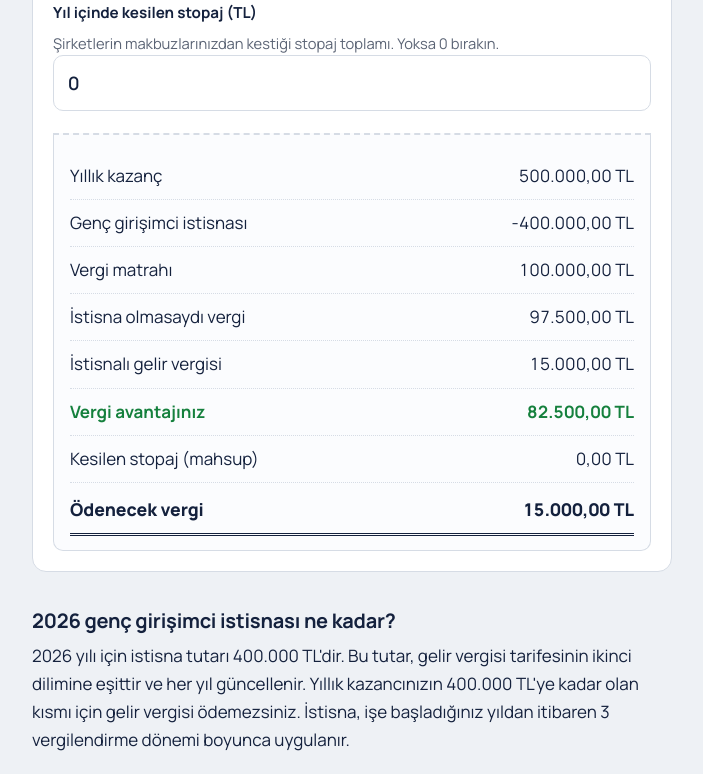
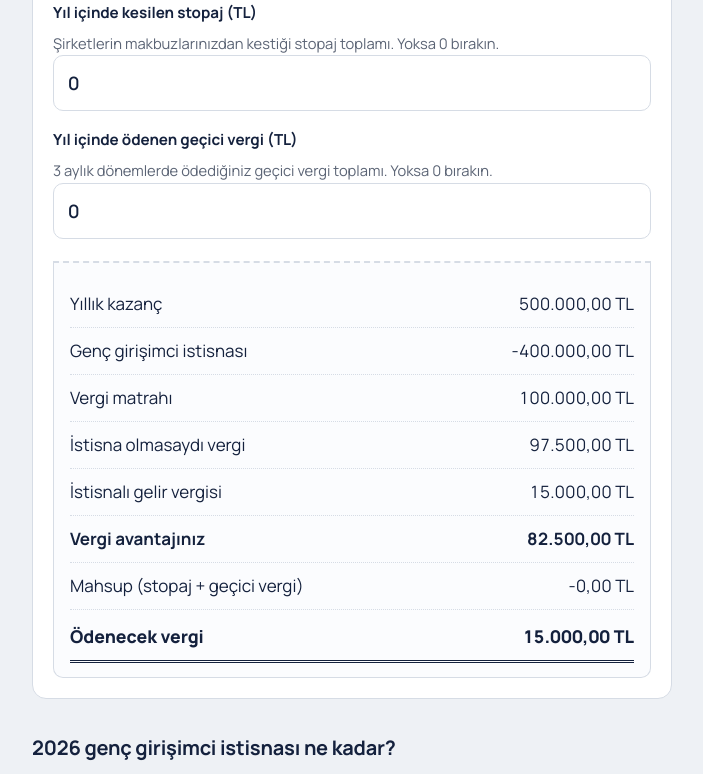
Before and after one commit to yavuzscvk-source/freelancer-vergi, a Next.js app: page /genc-girisimci-istisnasi in a window 1280 px wide. Shown: the part 500-1274 px from the top of the page, without its empty margins (288-991 px from the left). Built offline with nearby package versions, Linux system fonts and the light colour scheme.

Commit message:
Update Hesaplayici.js

```diff
--- a/app/genc-girisimci-istisnasi/Hesaplayici.js
+++ b/app/genc-girisimci-istisnasi/Hesaplayici.js
@@ -1,53 +1,25 @@
 "use client";
 
 import { useState } from "react";
+import { VERGI, gelirVergisiHesapla } from "../../lib/vergi";
+import { sayiyaCevir, tl } from "../../lib/format";
 
-// 2026 genç girişimci istisna tutarı (GVK mük. 20)
-const ISTISNA = 400000;
-
-// 2026 ücret dışı gelirler tarifesi (GVK md. 103)
-const DILIMLER = [
-  { ust: 190000, oran: 0.15 },
-  { ust: 400000, oran: 0.2 },
-  { ust: 1000000, oran: 0.27 },
-  { ust: 5300000, oran: 0.35 },
-  { ust: Infinity, oran: 0.4 },
-];
-
-function sayiyaCevir(metin) {
-  const temiz = metin.replace(/\./g, "").replace(",", ".").trim();
-  const sayi = parseFloat(temiz);
-  return isNaN(sayi) || sayi < 0 ? 0 : sayi;
-}
-
-function tl(sayi) {
-  return sayi.toLocaleString("tr-TR", { minimumFractionDigits: 2, maximumFractionDigits: 2 }) + " TL";
-}
-
-function vergiHesapla(matrah) {
-  let alt = 0;
-  let toplam = 0;
-  for (const d of DILIMLER) {
-    if (matrah <= alt) break;
-    toplam += (Math.min(matrah, d.ust) - alt) * d.oran;
-    alt = d.ust;
-  }
-  return toplam;
-}
+const ISTISNA = VERGI.gencGirisimciIstisnasi;
 
 export default function Hesaplayici() {
   const [gelir, setGelir] = useState("600.000");
   const [gider, setGider] = useState("100.000");
   const [stopaj, setStopaj] = useState("0");
+  const [gecici, setGecici] = useState("0");
 
   const kazanc = Math.max(0, sayiyaCevir(gelir) - sayiyaCevir(gider));
   const istisnaTutari = Math.min(kazanc, ISTISNA);
   const matrah = kazanc - istisnaTutari;
-  const normalVergi = vergiHesapla(kazanc);
-  const istisnaliVergi = vergiHesapla(matrah);
+  const normalVergi = gelirVergisiHesapla(kazanc).toplam;
+  const istisnaliVergi = gelirVergisiHesapla(matrah).toplam;
   const tasarruf = normalVergi - istisnaliVergi;
-  const kesilen = sayiyaCevir(stopaj);
-  const fark = istisnaliVergi - kesilen;
+  const mahsup = sayiyaCevir(stopaj) + sayiyaCevir(gecici);
+  const fark = istisnaliVergi - mahsup;
 
   return (
     <div className="card">
@@ -65,16 +37,22 @@ export default function Hesaplayici() {
         <input id="stopaj" type="text" inputMode="decimal" value={stopaj} onChange={(e) => setStopaj(e.target.value)} />
       </div>
 
+      <div style={{ marginTop: 16 }}>
+        <label htmlFor="gecici">Yıl içinde ödenen geçici vergi (TL)</label>
+        <div className="muted">3 aylık dönemlerde ödediğiniz geçici vergi toplamı. Yoksa 0 bırakın.</div>
+        <input id="gecici" type="text" inputMode="decimal" value={gecici} onChange={(e) => setGecici(e.target.value)} />
+      </div>
+
       <div className="results">
         <div className="row"><span>Yıllık kazanç</span><span>{tl(kazanc)}</span></div>
         <div className="row"><span>Genç girişimci istisnası</span><span>-{tl(istisnaTutari)}</span></div>
         <div className="row"><span>Vergi matrahı</span><span>{tl(matrah)}</span></div>
         <div className="row"><span>İstisna olmasaydı vergi</span><span>{tl(normalVergi)}</span></div>
         <div className="row"><span>İstisnalı gelir vergisi</span><span>{tl(istisnaliVergi)}</span></div>
-        <div className="row" style={{ color: "#15803d", fontWeight: 700 }}>
+        <div className="row" style={{ fontWeight: 700 }}>
           <span>Vergi avantajınız</span><span>{tl(tasarruf)}</span>
         </div>
-        <div className="row"><span>Kesilen stopaj (mahsup)</span><span>{tl(kesilen)}</span></div>
+        <div className="row"><span>Mahsup (stopaj + geçici vergi)</span><span>-{tl(mahsup)}</span></div>
         <div className="row total">
           <span>{fark >= 0 ? "Ödenecek vergi" : "Mahsup / iade edilebilecek"}</span>
           <span>{tl(Math.abs(fark))}</span>
```
